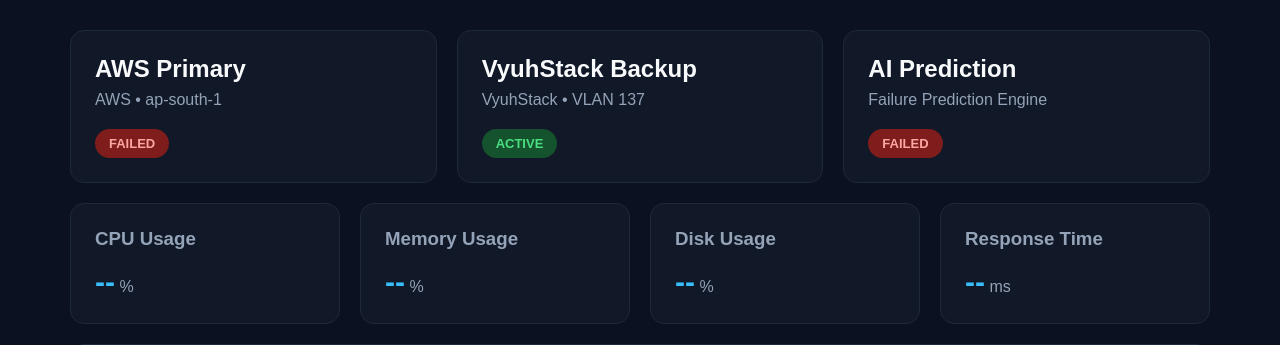
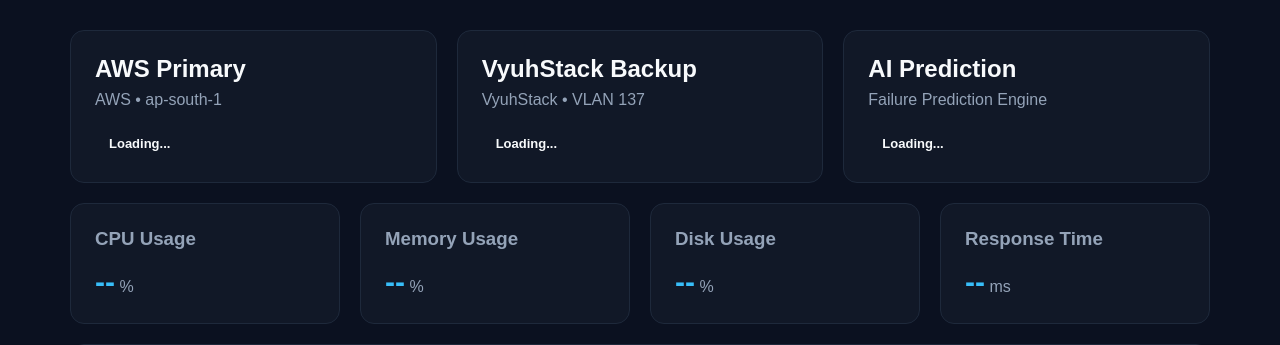
Before and after one commit to naveen-varu/AI-multi-cloud-failover-system, a Flask app: page /dashboard in a window 1280 px wide. Shown: the part 104-449 px from the top of the page. Run offline with Flask 3, Linux system fonts and the light colour scheme; data that the repository does not hold is empty; parts of the project's set-up code (start-up, migrations or seed data) failed here and were passed over.

Commit message:
Make dashboard status dynamic

```diff
--- a/app/templates/dashboard.html
+++ b/app/templates/dashboard.html
@@ -35,8 +35,8 @@
                 <h2>AWS Primary</h2>
                 <p class="provider">AWS • ap-south-1</p>
 
-                <div class="status failed">
-                    FAILED
+                <div id="aws-status" class="status">
+                    Loading...
                 </div>
             </div>
 
@@ -45,8 +45,8 @@
                 <h2>VyuhStack Backup</h2>
                 <p class="provider">VyuhStack • VLAN 137</p>
 
-                <div class="status active">
-                    ACTIVE
+                <div id="backup-status" class="status">
+                    Loading...
                 </div>
             </div>
 
@@ -55,8 +55,8 @@
                 <h2>AI Prediction</h2>
                 <p class="provider">Failure Prediction Engine</p>
 
-                <div class="status failed">
-                    FAILED
+                <div id="ai-status" class="status">
+                    Loading...
                 </div>
             </div>
 
```
Also changed, not shown: app/static/js/dashboard.js (+51 -0 lines).
